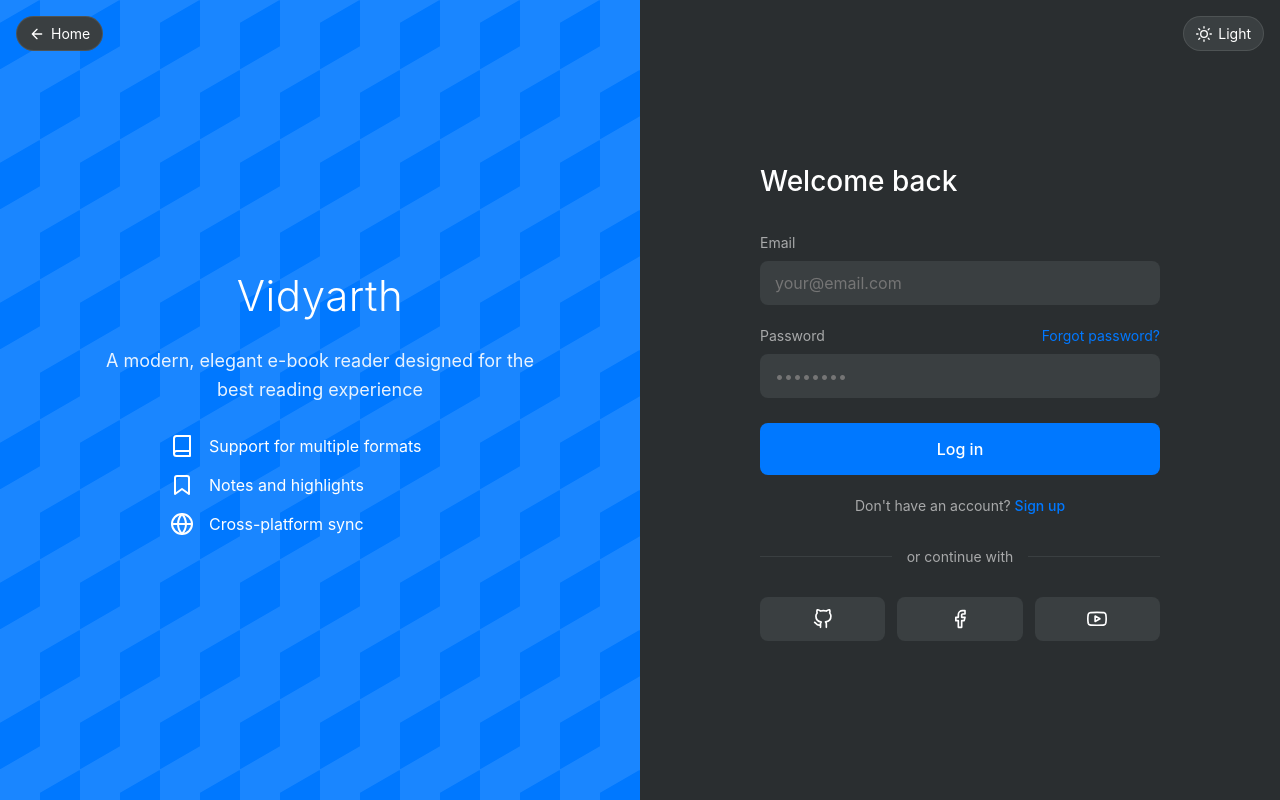
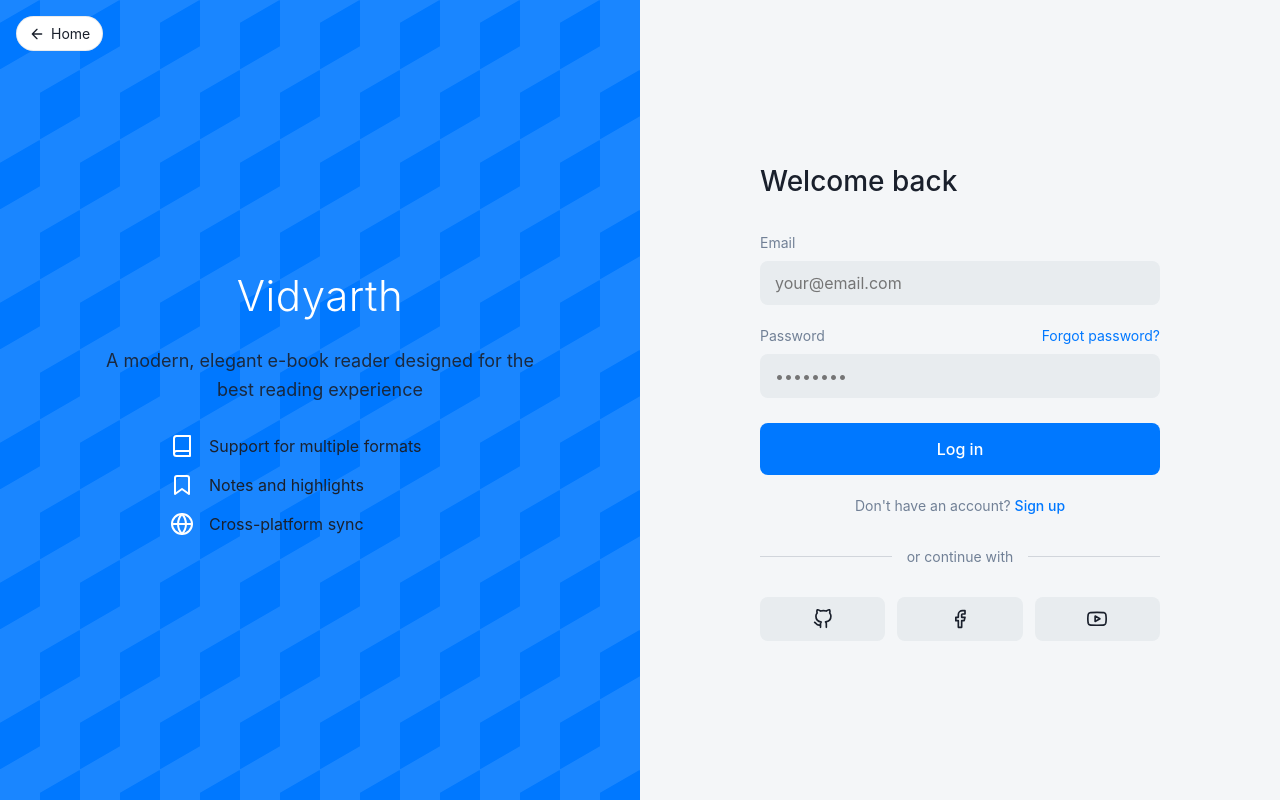
Before and after one commit to MR-0312/Vidyarth, a React (Vite) app in the folder frontend/: page /login in a window 1280 px wide. Built offline with nearby package versions, Linux system fonts and the light colour scheme.

Commit message:
removed dark theme and toggle. only light theme except book reader

```diff
--- a/frontend/src/context/ThemeContext.tsx
+++ b/frontend/src/context/ThemeContext.tsx
@@ -1,6 +1,6 @@
 import React, { createContext, useContext, useState, useEffect } from "react";
 
-type Theme = "dark" | "light";
+type Theme = "light";
 
 interface ThemeContextType {
   theme: Theme;
@@ -8,7 +8,7 @@ interface ThemeContextType {
 }
 
 const ThemeContext = createContext<ThemeContextType>({
-  theme: "dark",
+  theme: "light",
   toggleTheme: () => {},
 });
 
@@ -18,17 +18,17 @@ export const ThemeProvider: React.FC<{ children: React.ReactNode }> = ({
   children,
 }) => {
   const [theme, setTheme] = useState<Theme>(() => {
-    const saved = localStorage.getItem("vidyarth_theme");
-    return saved === "light" || saved === "dark" ? saved : "dark";
+    // Always use light theme globally (except on Read page)
+    return "light";
   });
 
   useEffect(() => {
     document.documentElement.setAttribute("data-theme", theme);
-    localStorage.setItem("vidyarth_theme", theme);
   }, [theme]);
 
   const toggleTheme = () => {
-    setTheme((prev) => (prev === "dark" ? "light" : "dark"));
+    // In future, this can be used only on Read page if needed
+    // For now, do nothing to keep light theme globally
   };
 
   return (
--- a/frontend/src/index.css
+++ b/frontend/src/index.css
@@ -1,5 +1,29 @@
 /* ===== CSS Custom Properties (Theme Variables) ===== */
 :root,
+html[data-theme="light"] {
+  --bg-primary: #f4f6f8;
+  --bg-secondary: #e8ecef;
+  --bg-elevated: #ffffff;
+  --bg-header: rgba(244, 246, 248, 0.92);
+  --bg-card: #ffffff;
+  --bg-image: #dde2e7;
+  --text-primary: #1a202c;
+  --text-secondary: #4a5568;
+  --text-muted: #718096;
+  --text-book-title: #1a202c;
+  --border-color: rgba(0, 0, 0, 0.08);
+  --border-solid: #d1d5db;
+  --search-bg: #dde2e7;
+  --input-bg: #e8ecef;
+  --import-btn-bg: #dde2e7;
+  --social-btn-bg: #e8ecef;
+  --divider-color: #d1d5db;
+  --hero-gradient: radial-gradient(circle at 50% 50%, #dde2e7 0%, #f4f6f8 70%);
+  --toggle-track: #d1d5db;
+  --toggle-thumb: #718096;
+  color-scheme: light;
+}
+
 html[data-theme="dark"] {
   --bg-primary: #2a2e30;
   --bg-secondary: #222628;
@@ -22,30 +46,6 @@ html[data-theme="dark"] {
   --toggle-track: #3a3f41;
   --toggle-thumb: #a8a9aa;
   color-scheme: dark;
-}
-
-html[data-theme="light"] {
-  --bg-primary: #f4f6f8;
-  --bg-secondary: #e8ecef;
-  --bg-elevated: #ffffff;
-  --bg-header: rgba(244, 246, 248, 0.92);
-  --bg-card: #ffffff;
-  --bg-image: #dde2e7;
-  --text-primary: #1a202c;
-  --text-secondary: #4a5568;
-  --text-muted: #718096;
-  --text-book-title: #1a202c;
-  --border-color: rgba(0, 0, 0, 0.08);
-  --border-solid: #d1d5db;
-  --search-bg: #dde2e7;
-  --input-bg: #e8ecef;
-  --import-btn-bg: #dde2e7;
-  --social-btn-bg: #e8ecef;
-  --divider-color: #d1d5db;
-  --hero-gradient: radial-gradient(circle at 50% 50%, #dde2e7 0%, #f4f6f8 70%);
-  --toggle-track: #d1d5db;
-  --toggle-thumb: #718096;
-  color-scheme: light;
 }
 
 /* Reset and base styles */
--- a/frontend/src/pages/Home.tsx
+++ b/frontend/src/pages/Home.tsx
@@ -1,7 +1,6 @@
 import { useState, useEffect } from "react";
 import { Link, useNavigate } from "react-router-dom";
 import { useAuth } from "../context/AuthContext";
-import { useTheme } from "../context/ThemeContext";
 import { useBooks } from "../hooks/useBooks";
 
 // Categories with icons
@@ -121,7 +120,6 @@ const CategoryTags = ({ categories, maxDisplay = 2 }: { categories?: string[]; m
 
 const Home = () => {
   const { user, isAuthenticated } = useAuth();
-  const { theme, toggleTheme } = useTheme();
   const navigate = useNavigate();
 
   // Fetch featured books dynamically
@@ -230,36 +228,6 @@ const Home = () => {
             </li>
           </ul>
         </nav>
-
-        {/* Theme Toggle */}
-        <button
-          onClick={toggleTheme}
-          title={theme === "dark" ? "Switch to Light Mode" : "Switch to Dark Mode"}
-          style={{
-            background: "none",
-            border: "1px solid var(--border-color)",
-            borderRadius: "20px",
-            padding: "6px 12px",
-            cursor: "pointer",
-            display: "flex",
-            alignItems: "center",
-            gap: "6px",
-            color: "var(--text-primary)",
-            fontSize: "14px",
-          }}
-        >
-          {theme === "dark" ? (
-            <svg width="16" height="16" viewBox="0 0 24 24" fill="none">
-              <circle cx="12" cy="12" r="5" stroke="currentColor" strokeWidth="2" strokeLinecap="round" strokeLinejoin="round" />
-              <path d="M12 1v2M12 21v2M4.22 4.22l1.42 1.42M18.36 18.36l1.42 1.42M1 12h2M21 12h2M4.22 19.78l1.42-1.42M18.36 5.64l1.42-1.42" stroke="currentColor" strokeWidth="2" strokeLinecap="round" strokeLinejoin="round" />
-            </svg>
-          ) : (
-            <svg width="16" height="16" viewBox="0 0 24 24" fill="none">
-              <path d="M21 12.79A9 9 0 1111.21 3 7 7 0 0021 12.79z" stroke="currentColor" strokeWidth="2" strokeLinecap="round" strokeLinejoin="round" />
-            </svg>
-          )}
-          {theme === "dark" ? "Light" : "Dark"}
-        </button>
       </header>
 
       {/* Hero Section */}
--- a/frontend/src/pages/Library.tsx
+++ b/frontend/src/pages/Library.tsx
@@ -1,7 +1,6 @@
 import { useState, useEffect } from "react";
 import { useNavigate } from "react-router-dom";
 import { useAuth } from "../context/AuthContext";
-import { useTheme } from "../context/ThemeContext";
 import Sidebar from "../components/Sidebar";
 import UploadModal from "../components/UploadModal";
 import { useBooks } from "../hooks/useBooks";
@@ -17,8 +16,6 @@ import {
   SettingsIcon,
   GridIcon,
   ListIcon,
-  LightIcon,
-  DarkIcon,
   UploadIcon,
 } from "../utils/icons";
 
@@ -45,7 +42,6 @@ const sidebarItemsWithIcons = SIDEBAR_ITEMS.map((item) => ({
 const Library = () => {
   const navigate = useNavigate();
   const { user } = useAuth();
-  const { theme, toggleTheme } = useTheme();
   const [searchQuery, setSearchQuery] = useState("");
   const [sidebarOpen, setSidebarOpen] = useState(true);
   const [activeNavItem, setActiveNavItem] = useState("books");
@@ -285,31 +281,6 @@ const Library = () => {
               title="Settings"
             >
               <SettingsIcon />
-            </button>
-
-            {/* Theme Toggle */}
-            <button
-              onClick={toggleTheme}
-              title={
-                theme === "dark"
-                  ? "Switch to Light Mode"
-                  : "Switch to Dark Mode"
-              }
-              style={{
-                background: "none",
-                border: "1px solid var(--border-solid)",
-                borderRadius: "20px",
-                padding: "5px 10px",
-                cursor: "pointer",
-                display: "flex",
-                alignItems: "center",
-                gap: "5px",
-                color: "var(--text-primary)",
-                fontSize: "13px",
-              }}
-            >
-              {theme === "dark" ? <LightIcon /> : <DarkIcon />}
-              {theme === "dark" ? "Light" : "Dark"}
             </button>
           </div>
         </header>
--- a/frontend/src/pages/Login.tsx
+++ b/frontend/src/pages/Login.tsx
@@ -1,7 +1,6 @@
 import { useState } from "react";
 import { Link, useNavigate } from "react-router-dom";
 import { useAuth } from "../context/AuthContext";
-import { useTheme } from "../context/ThemeContext";
 
 const Login = () => {
   const [email, setEmail] = useState("");
@@ -9,7 +8,6 @@ const Login = () => {
   const [error, setError] = useState("");
   const [isLoading, setIsLoading] = useState(false);
   const { login } = useAuth();
-  const { theme, toggleTheme } = useTheme();
   const navigate = useNavigate();
 
   const handleSubmit = async (e: React.FormEvent) => {
@@ -111,41 +109,6 @@ const Login = () => {
           />
         </svg>
         Home
-      </button>
-
-      {/* Theme Toggle */}
-      <button
-        onClick={toggleTheme}
-        title={theme === "dark" ? "Switch to Light Mode" : "Switch to Dark Mode"}
-        style={{
-          position: "absolute",
-          top: "16px",
-          right: "16px",
-          zIndex: 10,
-          background: "none",
-          border: "1px solid var(--border-color)",
-          borderRadius: "20px",
-          padding: "6px 12px",
-          cursor: "pointer",
-          display: "flex",
-          alignItems: "center",
-          gap: "6px",
-          color: "var(--text-primary)",
-          fontSize: "14px",
-          backgroundColor: "var(--bg-elevated)",
-        }}
-      >
-        {theme === "dark" ? (
-          <svg width="16" height="16" viewBox="0 0 24 24" fill="none">
-            <circle cx="12" cy="12" r="5" stroke="currentColor" strokeWidth="2" strokeLinecap="round" strokeLinejoin="round" />
-            <path d="M12 1v2M12 21v2M4.22 4.22l1.42 1.42M18.36 18.36l1.42 1.42M1 12h2M21 12h2M4.22 19.78l1.42-1.42M18.36 5.64l1.42-1.42" stroke="currentColor" strokeWidth="2" strokeLinecap="round" strokeLinejoin="round" />
-          </svg>
-        ) : (
-          <svg width="16" height="16" viewBox="0 0 24 24" fill="none">
-            <path d="M21 12.79A9 9 0 1111.21 3 7 7 0 0021 12.79z" stroke="currentColor" strokeWidth="2" strokeLinecap="round" strokeLinejoin="round" />
-          </svg>
-        )}
-        {theme === "dark" ? "Light" : "Dark"}
       </button>
       {/* Left side - Brand/Logo */}
       <div
--- a/frontend/src/pages/Signup.tsx
+++ b/frontend/src/pages/Signup.tsx
@@ -1,7 +1,6 @@
 import { useState } from "react";
 import { Link, useNavigate } from "react-router-dom";
 import { useAuth } from "../context/AuthContext";
-import { useTheme } from "../context/ThemeContext";
 
 const Signup = () => {
   const [name, setName] = useState("");
@@ -11,7 +10,6 @@ const Signup = () => {
   const [error, setError] = useState("");
   const [isLoading, setIsLoading] = useState(false);
   const { login } = useAuth();
-  const { theme, toggleTheme } = useTheme();
   const navigate = useNavigate();
 
   const handleSubmit = async (e: React.FormEvent) => {
@@ -114,41 +112,6 @@ const Signup = () => {
           />
         </svg>
         Home
-      </button>
-
-      {/* Theme Toggle */}
-      <button
-        onClick={toggleTheme}
-        title={theme === "dark" ? "Switch to Light Mode" : "Switch to Dark Mode"}
-        style={{
-          position: "absolute",
-          top: "16px",
-          right: "16px",
-          zIndex: 10,
-          background: "none",
-          border: "1px solid var(--border-color)",
-          borderRadius: "20px",
-          padding: "6px 12px",
-          cursor: "pointer",
-          display: "flex",
-          alignItems: "center",
-          gap: "6px",
-          color: "var(--text-primary)",
-          fontSize: "14px",
-          backgroundColor: "var(--bg-elevated)",
-        }}
-      >
-        {theme === "dark" ? (
-          <svg width="16" height="16" viewBox="0 0 24 24" fill="none">
-            <circle cx="12" cy="12" r="5" stroke="currentColor" strokeWidth="2" strokeLinecap="round" strokeLinejoin="round" />
-            <path d="M12 1v2M12 21v2M4.22 4.22l1.42 1.42M18.36 18.36l1.42 1.42M1 12h2M21 12h2M4.22 19.78l1.42-1.42M18.36 5.64l1.42-1.42" stroke="currentColor" strokeWidth="2" strokeLinecap="round" strokeLinejoin="round" />
-          </svg>
-        ) : (
-          <svg width="16" height="16" viewBox="0 0 24 24" fill="none">
-            <path d="M21 12.79A9 9 0 1111.21 3 7 7 0 0021 12.79z" stroke="currentColor" strokeWidth="2" strokeLinecap="round" strokeLinejoin="round" />
-          </svg>
-        )}
-        {theme === "dark" ? "Light" : "Dark"}
       </button>
       {/* Left side - Brand/Logo */}
       <div
```
